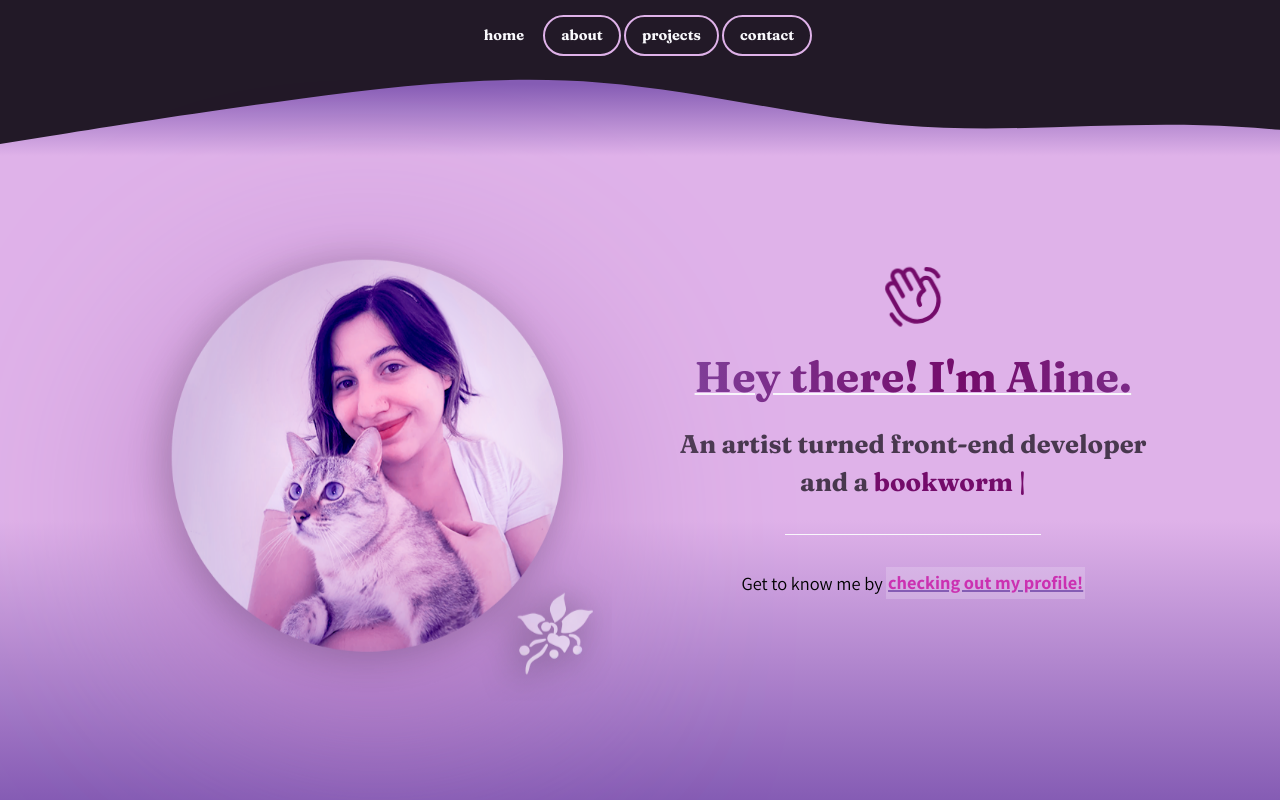
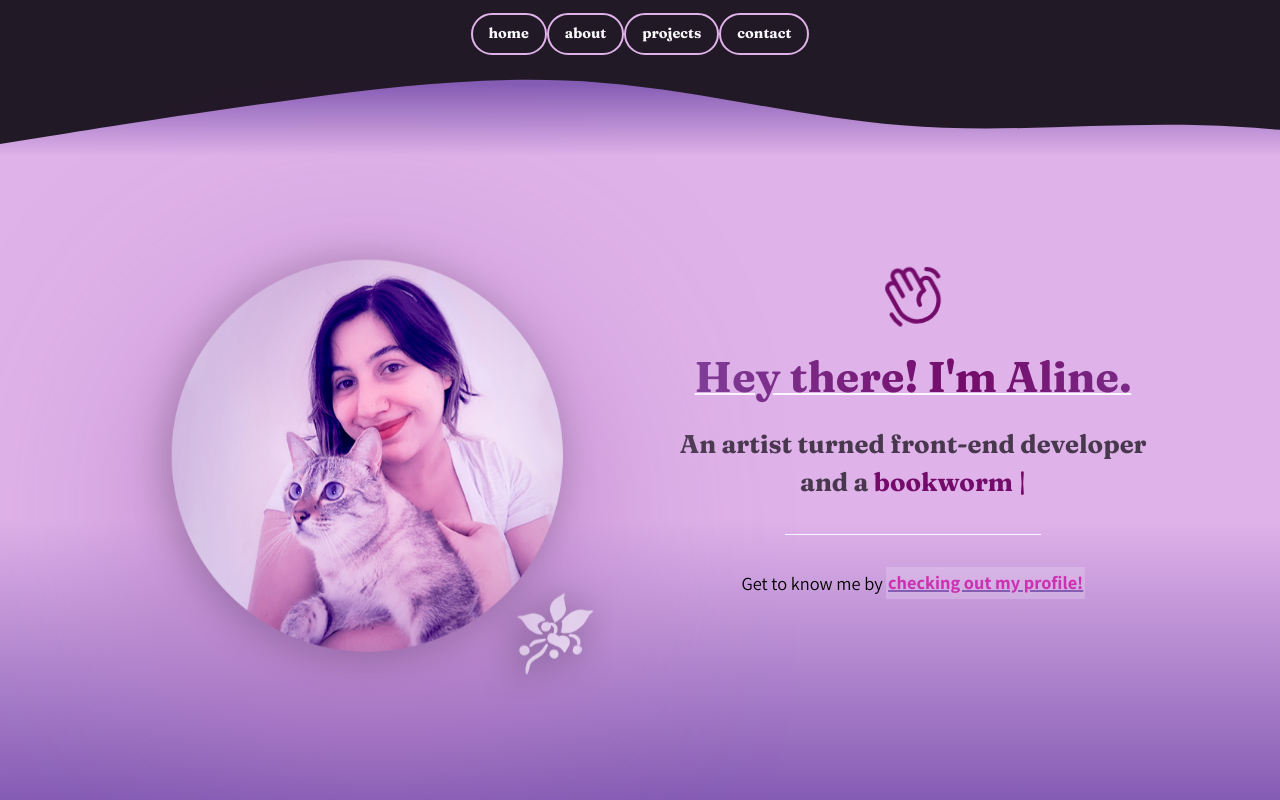
Before and after one commit to line-em/my-portfolio-2, a React (Vite) app: page / in a window 1280 px wide. Built offline with nearby package versions, Linux system fonts and the light colour scheme.

Commit message:
fixes at nav

```diff
--- a/package.json
+++ b/package.json
@@ -22,8 +22,5 @@
 		"@types/react-dom": "^18.0.6",
 		"@vitejs/plugin-react": "^2.0.0",
 		"vite": "^3.0.0"
-	},
-	"browserslist": [
-		"defaults and supports es6-module"
-	]
+	}
 }
--- a/src/App.jsx
+++ b/src/App.jsx
@@ -1,15 +1,13 @@
-import React from "react";
 import { HashRouter, Route, Routes } from "react-router-dom";
 import Nav from "./Nav";
 import About from "./pages/About";
 import Contact from "./pages/Contact";
 import Home from "./pages/Home";
 import Projects from "./pages/Projects";
-import { Circle } from "phosphor-react";
+import React from "react";
 
 function App() {
 	return (
-		<>
 		<HashRouter>
 			<Nav />
 			<Routes>
@@ -20,7 +18,6 @@ function App() {
 				<Route path="/contact" element={<Contact />} />
 			</Routes>
 		</HashRouter>
-		</>
 	);
 }
 
--- a/src/Nav.jsx
+++ b/src/Nav.jsx
@@ -1,21 +1,19 @@
-import { useState } from "react";
 import { useToggle } from "./hooks/useToggle";
 import { List } from "phosphor-react";
-import { Link } from "react-router-dom";
-import NavItem from "./components/NavItem";
+import { NavLink } from "react-router-dom";
 
 const Nav = () => {
-	const [currentTab, setCurrentTab] = useState("home");
 	const [hamburguerMenu, toggleHarmburguerMenu] = useToggle(false);
 	const tabs = ["home", "about", "projects", "contact"];
-	const visibleStyle = {
-		display: "none"
-	};
 
 	const navBar = tabs.map((tab) => (
-		<Link to={`/${tab}`} key={`${tab}+${Math.floor(Math.random() * 10)}`}>
-			<NavItem currentTab={currentTab} tab={tab} setCurrentTab={() => setCurrentTab(tab)} />
-		</Link>
+		<NavLink
+			to={`/${tab}`}
+			key={`${tab}+${Math.floor(Math.random() * 10)}`}
+			className={(navData) => (navData.isActive ? "active tilt" : " border_style tilt")}
+		>
+			{tab}
+		</NavLink>
 	));
 
 	// TODO: Dark Mode.
@@ -25,7 +23,6 @@ const Nav = () => {
 	// }, [isDarkMode]);
 
 	return (
-		<>
 		<nav className="float_nav">
 			<ul className="float_nav_content float_nav_style">{navBar}</ul>
 			<span
@@ -34,15 +31,12 @@ const Nav = () => {
 			>
 				<List size={28} color="var(--white)" weight="bold" />
 				{hamburguerMenu ? (
-						<ul className="float_nav_content float_nav_style float_nav_column">
-							{navBar}
-						</ul>
+					<ul className="float_nav_content float_nav_style float_nav_column">{navBar}</ul>
 				) : (
 					""
 				)}
 			</span>
 		</nav>
-		</>
 	);
 };
 
--- a/src/components/NavItem.jsx
+++ /dev/null
@@ -1,14 +0,0 @@
-import React, { useState, useEffect } from "react";
-import { useMatch } from "react-router-dom";
-
-export default function NavItem({ currentTab, tab, setCurrentTab }) {
-	return (
-		<li
-			className={currentTab === tab ? "float_nav_selected tilt" : "border_style tilt"}
-			disabled={currentTab === tab ? true : ""}
-			onClick={() => setCurrentTab(tab)}
-		>
-			{tab}
-		</li>
-	);
-}
--- a/src/components/Wave.jsx
+++ b/src/components/Wave.jsx
@@ -1,5 +1,3 @@
-import React from "react";
-
 export default function Wave() {
 	return (
 		<div className="custom-shape">
--- a/src/css/floatNav.css
+++ b/src/css/floatNav.css
@@ -37,22 +37,18 @@ FIXED NAV
 	border-radius: var(--medium);
 }
 
-.float_nav_content li {
+.float_nav_content a {
 	text-align: center;
 	font-weight: 700;
 	font-size: clamp(0.8rem, 0.9rem, 1rem);
 	padding: var(--tiny) var(--small);
-	cursor: default;
-}
-
-.float_nav_content li:hover:not(.float_nav_content .active) {
-	background-color: var(--pink);
-	color: var(--white);
 	cursor: pointer;
 }
 
-.float_nav_content li:active:not(.float_nav_content .active) {
-	background-color: var(--dark-pink);
+.float_nav_content a:hover:not(.active) {
+	background-color: var(--pink);
+	cursor: pointer;
+	color: var(--white);
 	transform: translateY(3px);
 }
 
@@ -64,12 +60,8 @@ FIXED NAV
 	border-radius: var(--medium);
 }
 
-[data-theme="light"] .float_nav_content .active {
-	color: var(--pink);
-}
-
 @media screen and (max-width: 700px) {
-	.float_nav_content:not(.float_nav_column) li {
+	.float_nav_content:not(.float_nav_column) a {
 		padding: var(--tiny) var(--tiny);
 	}
 }
--- a/src/main.jsx
+++ b/src/main.jsx
@@ -2,13 +2,11 @@ import React from "react";
 import ReactDOM from "react-dom/client";
 import App from "./App";
 import "./css/importStyles.js";
-import { Moon } from "phosphor-react";
 import Wave from "./components/Wave";
 
 ReactDOM.createRoot(document.getElementById("root")).render(
 	<React.StrictMode>
 		<Wave />
-
 		<App />
 	</React.StrictMode>
 );
--- a/src/pages/About.jsx
+++ b/src/pages/About.jsx
@@ -2,6 +2,7 @@ import useWindowDimensions from "../hooks/useWindowDimensions";
 import AboutElement from "../components/AboutElement";
 import SkillsElement from "../components/SkillsElement";
 import SocialsElement from "../components/SocialsElement";
+import React from "react";
 
 function About() {
 	const { width: windowWidth } = useWindowDimensions();
--- a/src/pages/Home.jsx
+++ b/src/pages/Home.jsx
@@ -1,8 +1,9 @@
-import React, { useEffect } from "react";
+import { useEffect } from "react";
 import { HandWaving } from "phosphor-react";
 import { Link } from "react-router-dom";
 import profileImage from "../misc/profile_photo2_cut.png";
 import Typed from "typed.js";
+import React from "react";
 import useWindowDimensions from "../hooks/useWindowDimensions";
 
 const Home = () => {
--- a/src/pages/Projects.jsx
+++ b/src/pages/Projects.jsx
@@ -1,7 +1,7 @@
-import React from "react";
 import ProjectItem from "../components/ProjectItem";
 import projects from "../data/projects";
 import useWindowDimensions from "../hooks/useWindowDimensions";
+import React from "react";
 
 const Projects = () => {
 	const { width: windowWidth } = useWindowDimensions();
```
Also changed, not shown: src/pages/Contact.jsx (+5 -4 lines), 5 other files (tests, documents, lock files or other folders). Lines whose indentation alone changed are shown as unchanged.
